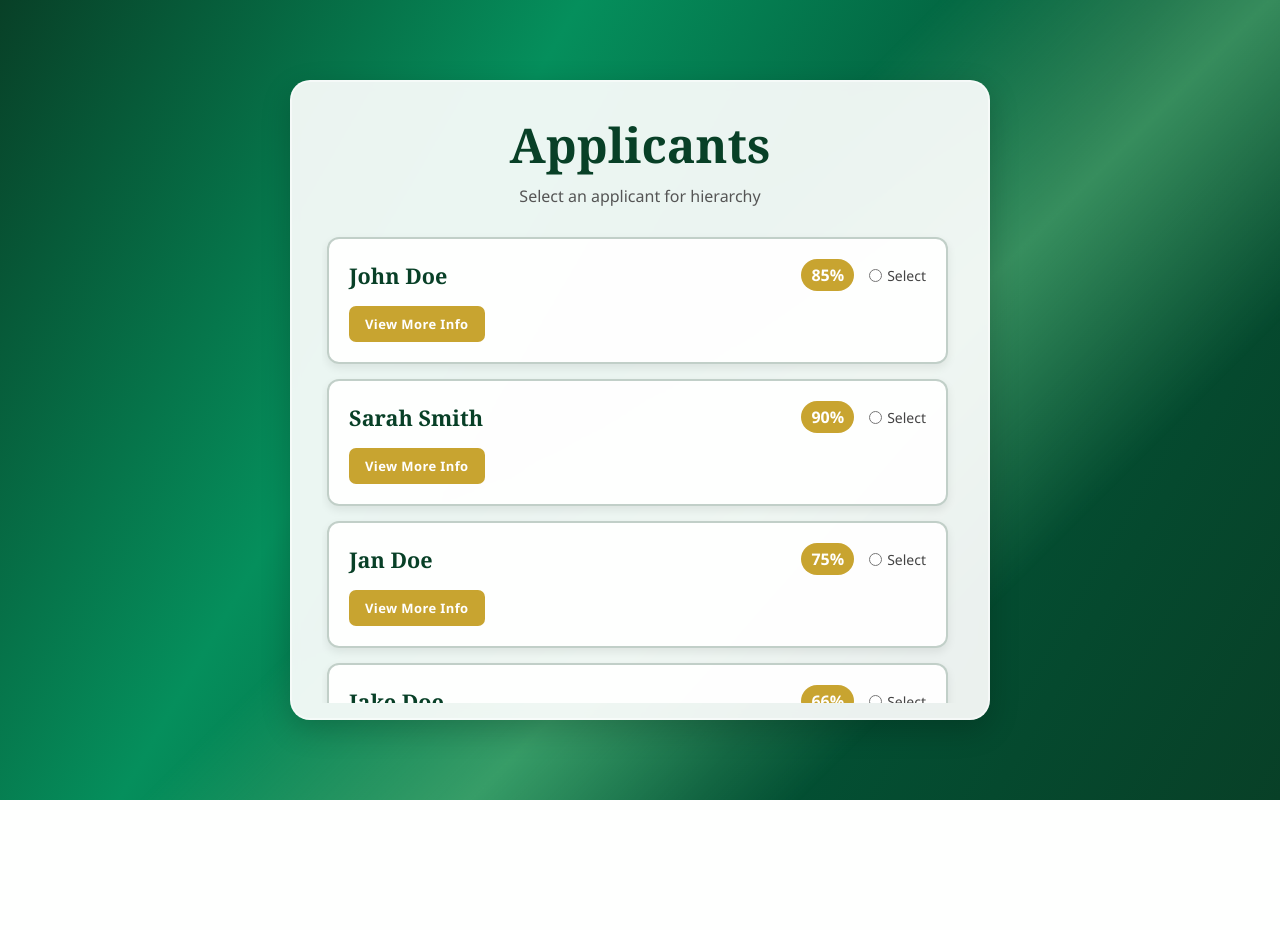
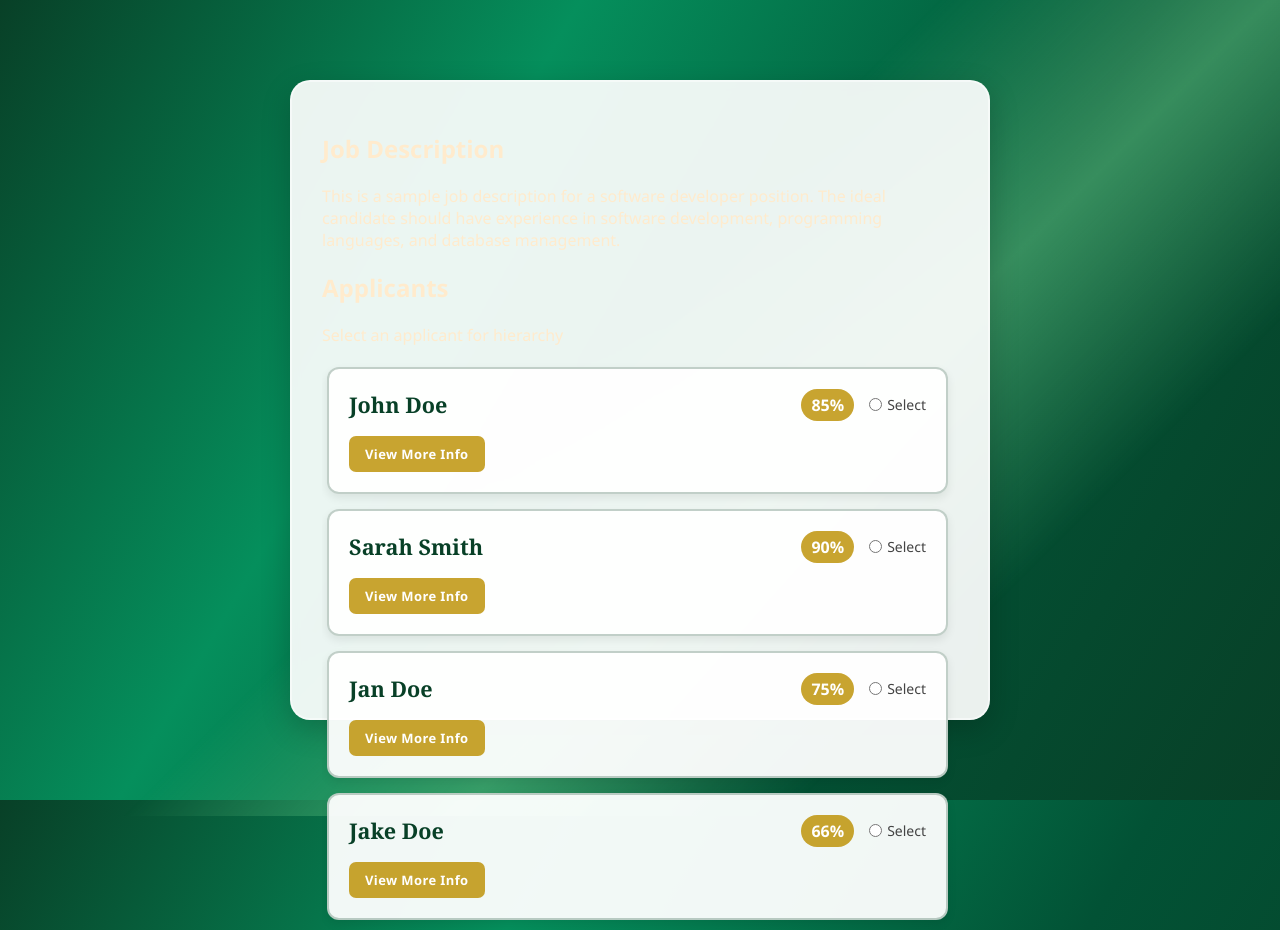
Before and after one commit to JonoZA/STADIO_Hackathon_2026, a Flask app: page /recruit in a window 1280 px wide. Before the commit the page ends 800 px from the top, so only its background shows below. Run offline with Flask 3, Linux system fonts and the light colour scheme.

Commit message:
Small change to recruit

```diff
--- a/haire/templates/recruit.html
+++ b/haire/templates/recruit.html
@@ -16,6 +16,20 @@
 
     <div class="outer-card">
 
+        <!-- SECOND CARD - LEFT -->
+         <div class="outer-cared second-card">
+
+            <h2>Job Description</h2>
+
+            <p>
+                This is a sample job description for a software developer position.
+                The ideal candidate should have experience in software development,
+                programming languages, and database management.
+            </p>
+
+
+
+        <!-- APPLICANTS CARD - RIGHT -->
         <h2>Applicants</h2>
 
         <p>Select an applicant for hierarchy</p>
```
